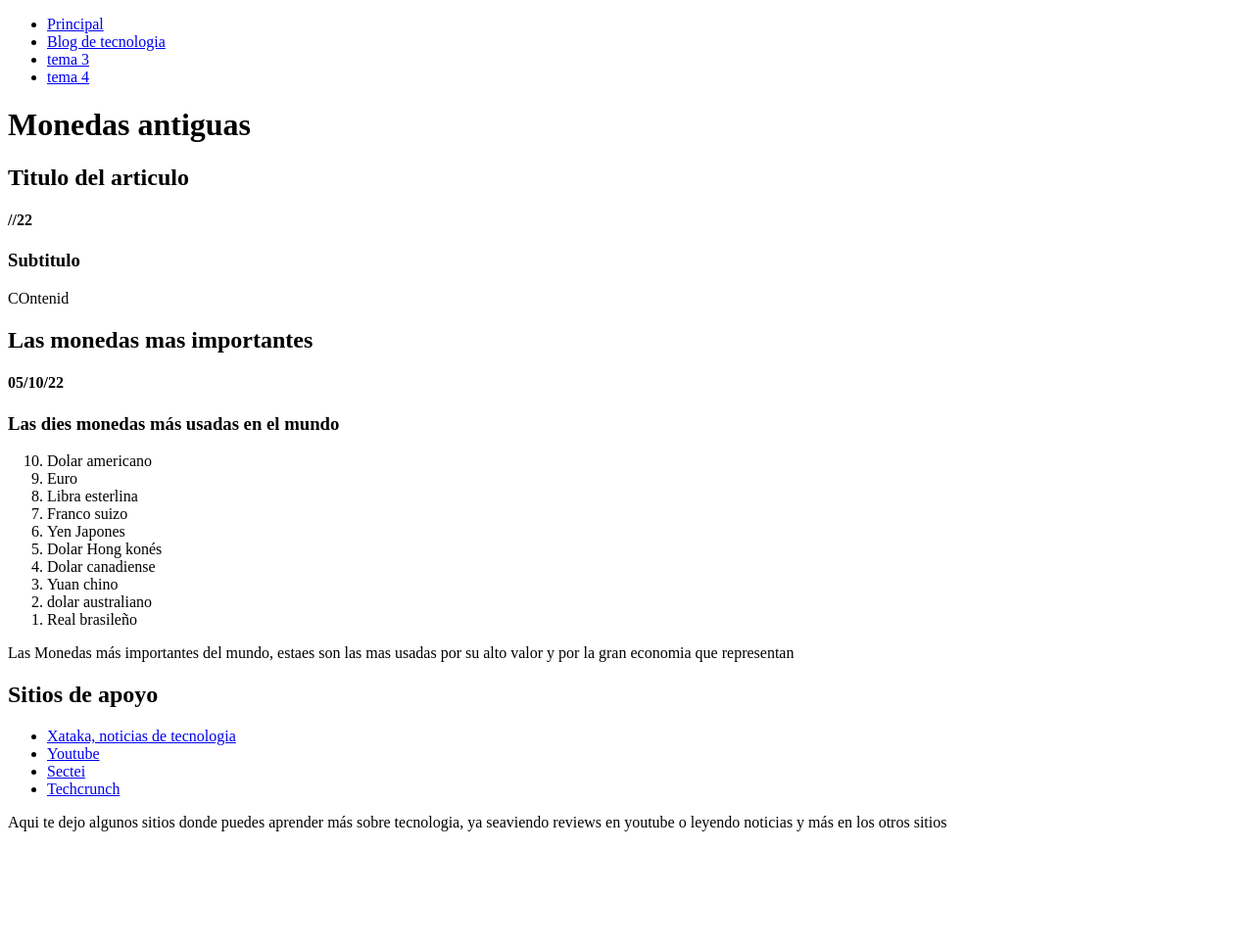
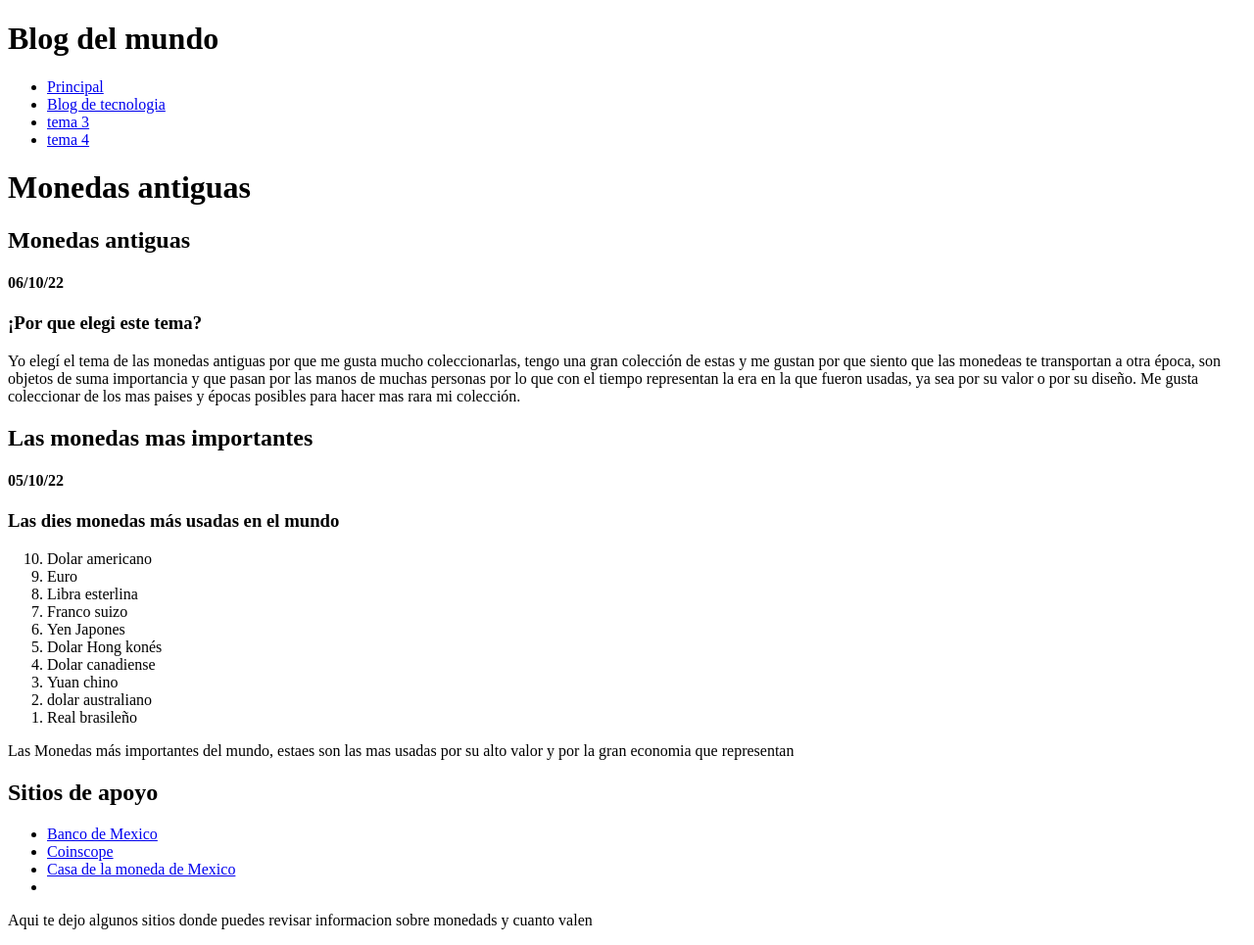
Before and after one commit to matiaslopez3003/112-matias-lopezpersona0-claudiolopezpersona1-blog-del-mundo, a plain HTML site: page root/tema2.html in a window 1280 px wide. Shown: the whole page at 98% size. Before the commit the page ends 865 px from the top, so only its background shows below. Drawn offline with Linux system fonts and the light colour scheme.

Commit message:
pae 3 matias

```diff
--- a/root/tema2.html
+++ b/root/tema2.html
@@ -3,6 +3,7 @@
     <head>
        <meta charset="UTF-8">
         <title> Blog del mundo</title>
+        <header><h1>Blog del mundo</h1></header>
     </head>
 <body>
 
@@ -30,13 +31,15 @@
                 <article>
                 <header>
                     <hgroup>
-                        <h2>Titulo del articulo</h2>
-                       <H4>//22</H4>
+                        <h2>Monedas antiguas</h2>
+                       <H4>06/10/22</H4>
                     </hgroup>
                 </header>
                  <!--Inicia contenido de la entrada-->
-                <div> <h3>Subtitulo</h3>
-                    <p>COntenid </p>
+                <div> <h3>¡Por que elegi este tema?</h3>
+                    <p>Yo elegí el tema de las monedas antiguas por que me gusta mucho coleccionarlas, tengo una gran colección de estas y me gustan por que siento que las monedeas te transportan a otra época, son objetos de suma importancia y que pasan por las manos de muchas personas por lo que con el tiempo representan la era en la que fueron usadas, ya sea por su valor o por su diseño.
+                        Me gusta coleccionar de los mas paises y épocas posibles para hacer mas rara mi colección.
+                         </p>
 
                     <footer>
 
@@ -85,13 +88,13 @@
                  </header>
                  <!--Inician Links-->
               <ul>
-                      <li><a href="https://www.xataka.com/tag/tecnologia" target="_blank"> Xataka, noticias de tecnologia</a></li>
-                   <li><a href="youtube.com" target="_blank"> Youtube</a></li>
-                      <li><a href="https://www.sectei.cdmx.gob.mx/" target="_blank">Sectei</a></li>
-                    <li><a href="https://techcrunch.com/" target="_blank">Techcrunch</a></li>
+                <li><a href="https://www.banxico.org.mx/" target="_blank">Banco de Mexico  </a></li>
+                <li><a href="coinscope.com" target="_blank">Coinscope </a></li>
+                <li><a href="https://www.cmm.gob.mx/" target="_blank"> Casa de la moneda de Mexico </a></li>
+                <li><a href="" target="_blank"> </a></li>
 
              </ul>
-                   <p> Aqui te dejo algunos sitios donde puedes aprender más sobre tecnologia, ya seaviendo reviews en youtube o leyendo noticias y más en los otros sitios</p>
+                   <p> Aqui te dejo algunos sitios donde puedes revisar informacion sobre monedads y cuanto valen </p>
                </article>
 
 
```
Also changed, not shown: root/Tema1.html (+1 -0 lines).
